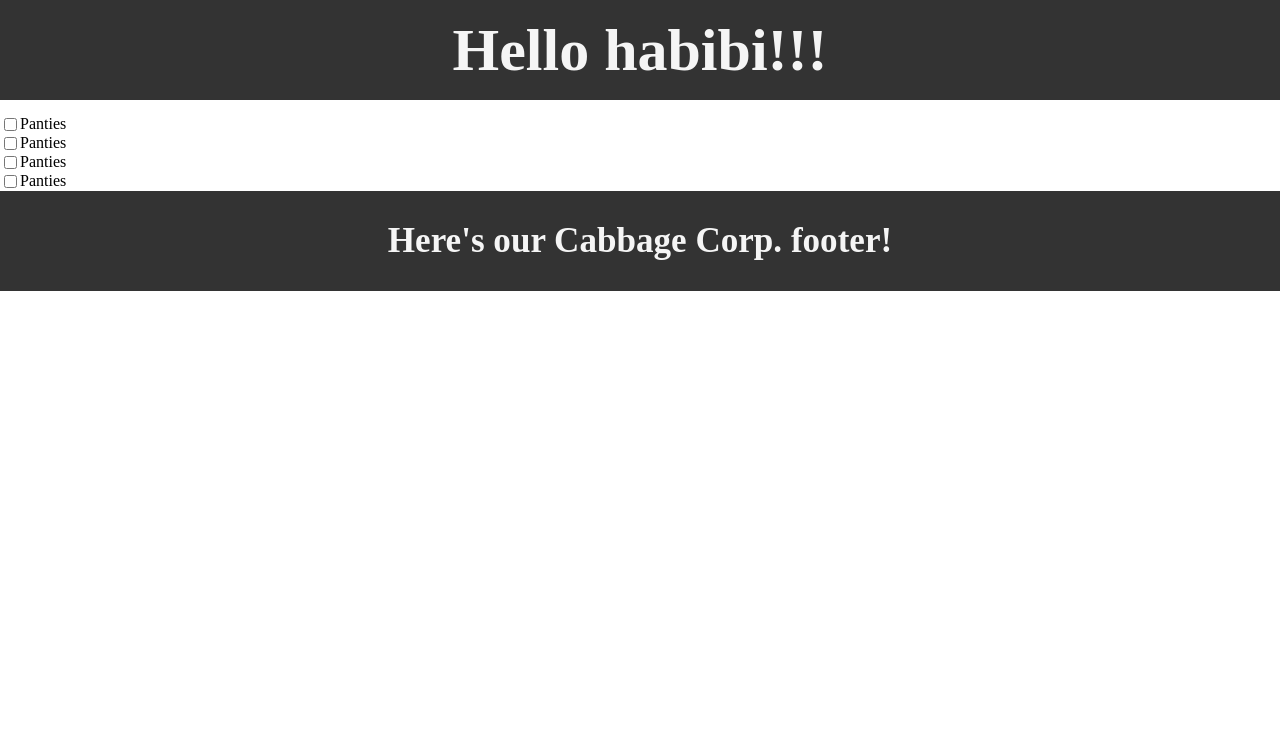
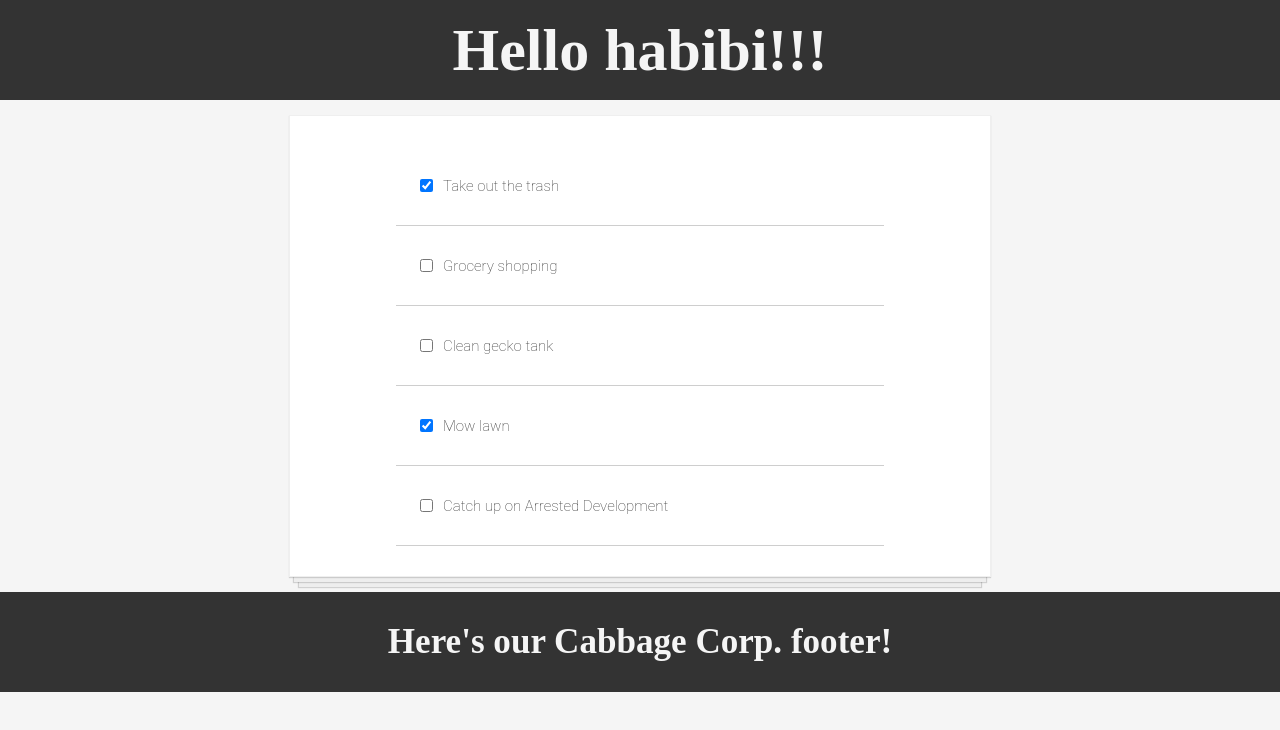
Before and after one commit to FredrikRidderfalk/react-todo-list, a React (Create React App) app: page / in a window 1280 px wide. Shown: the top 730 px of the page. Built offline with nearby package versions, Linux system fonts and the light colour scheme.

Commit message:
changed function component to class component

```diff
--- a/public/index.css
+++ b/public/index.css
@@ -1,11 +1,19 @@
 body {
   margin: 0;
   padding: 0;
+  background-color: whitesmoke;
 }
 
-.todo-item {
-  display: flex;
+input[type="checkbox"] {
+  margin-right: 10px;
+  font-size: 30px;
 }
+
+input[type="checkbox"]:focus {
+  outline: 0;
+}
+
+/* Navbar */
 
 .navbar {
   height: 100px;
@@ -19,15 +27,45 @@ body {
   align-items: center;
 }
 
-.checkbox {
+/* Main */
+
+.todo-list {
+  background-color: white;
+  margin: auto;
+  width: 50%;
   display: flex;
+  flex-direction: column;
+  align-items: center;
+  border: 1px solid #efefef;
+  box-shadow:
+  /* The top layer shadow */ 0 1px 1px rgba(0, 0, 0, 0.15),
+    /* The second layer */ 0 10px 0 -5px #eee,
+    /* The second layer shadow */ 0 10px 1px -4px rgba(0, 0, 0, 0.15),
+    /* The third layer */ 0 20px 0 -10px #eee,
+    /* The third layer shadow */ 0 20px 1px -9px rgba(0, 0, 0, 0.15);
+  padding: 30px;
 }
+
+.todo-item {
+  display: flex;
+  justify-content: flex-start;
+  align-items: center;
+  padding: 30px 20px;
+  width: 70%;
+  border-bottom: 1px solid #cecece;
+  font-family: Roboto, sans-serif;
+  font-weight: 100;
+  font-size: 15px;
+  color: #333333;
+}
+
+/* Footer */
 
 .footer {
   height: 100px;
   background-color: #333;
   color: whitesmoke;
-  margin-bottom: 15px;
+  margin: 15px 0;
   text-align: center;
   font-size: 30px;
   display: flex;
--- a/src/components/MainContent.js
+++ b/src/components/MainContent.js
@@ -1,15 +1,13 @@
 import React from "react";
 import TodoItem from "./TodoItem";
+import todosData from "./todosData";
 
 function MainContent() {
-  return (
-    <main>
-      <TodoItem />
-      <TodoItem />
-      <TodoItem />
-      <TodoItem />
-    </main>
-  );
+  const todoItems = todosData.map((item) => (
+    <TodoItem key={item.id} item={item} />
+  ));
+
+  return <main className="todo-list">{todoItems}</main>;
 }
 
 export default MainContent;
--- a/src/components/TodoItem.js
+++ b/src/components/TodoItem.js
@@ -1,10 +1,16 @@
 import React from "react";
 
-function TodoItem() {
+function TodoItem(props) {
   return (
     <div className="todo-item">
-      <input type="checkbox" className="checkbox" id="panties" name="panties" />
-      <label for="panties">Panties</label>
+      <input
+        type="checkbox"
+        checked={props.item.completed}
+        className="checkbox"
+        id="panties"
+        name="panties"
+      />
+      <label for="panties">{props.item.text}</label>
     </div>
   );
 }
--- /dev/null
+++ b/src/components/todosData.js
@@ -0,0 +1,29 @@
+const todosData = [
+  {
+    id: 1,
+    text: "Take out the trash",
+    completed: true,
+  },
+  {
+    id: 2,
+    text: "Grocery shopping",
+    completed: false,
+  },
+  {
+    id: 3,
+    text: "Clean gecko tank",
+    completed: false,
+  },
+  {
+    id: 4,
+    text: "Mow lawn",
+    completed: true,
+  },
+  {
+    id: 5,
+    text: "Catch up on Arrested Development",
+    completed: false,
+  },
+];
+
+export default todosData;
```
Also changed, not shown: src/App.js (+24 -1 lines).
